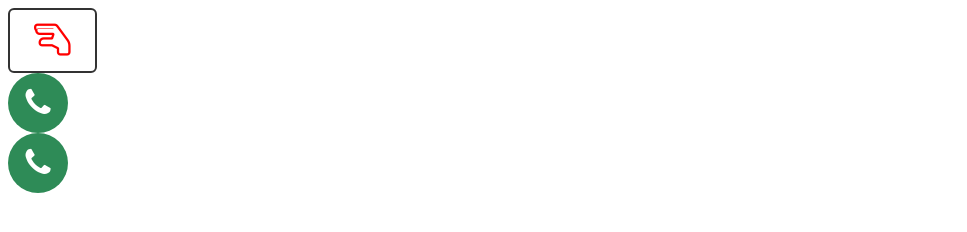
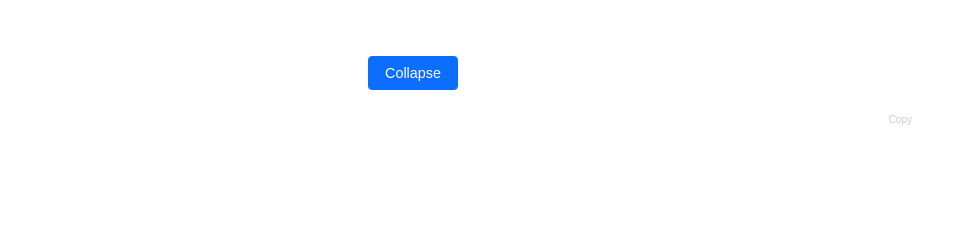
Before and after one commit to belokopytova/animation-task, a website built with webpack: page src/index.html in a window 1280 px wide. Shown: the whole page, without its empty margins (0-967 px from the left). Built offline with nearby package versions, Linux system fonts and the light colour scheme.

Commit message:
обновлены файлы, исправлено название

```diff
--- a/src/css/style.css
+++ b/src/css/style.css
@@ -1,35 +1,78 @@
-.chameleon{
-    display: inline-block;
-    color: white;
-    border: 2px solid #333;
-    border-radius: 6px;
-    font-size: xx-large;
-    cursor: pointer;
-    padding: 12px 24px;
+* {
+  margin: 0;
+  padding: 0;
 }
 
-.chameleon-animation{
-    color: red;
-}
-.chameleon-animation:hover{
-    color: blue;
+body {
+  height: 100%;
+  width: 100%;
+  font-family: Arial, Helvetica, sans-serif;
 }
 
-/* TODO: write your code here */
+.widget_collapse {
+  width: 600px;
+  max-width: 100%;
+  margin: 2rem auto;
+  padding: 1.5rem 1.75rem;
+  box-sizing: border-box;
+  background-color: #ffffff;
+}
 
+.widget_controls {
+  margin-bottom: 0.75rem;
+}
 
-/* Coin Sample Starter */
-.coin{
-    width: 60px;
-    height: 60px;
-    border-radius: 50%;
-    display: flex;
-    justify-content: center;
-    align-items: center;
-    flex-direction: column;
-    cursor: pointer;
-    font-weight: 700;
-    font-size: xx-large;
-    background: seagreen;
-    color: white;
+.widget_button {
+  display: inline-block;
+  padding: 0.5rem 1rem;
+  border-radius: 0.25rem;
+  border: 1px solid #0d6efd;
+  box-sizing: border-box;
+  background-color: #0d6efd;
+  color: #ffffff;
+  font-weight: 500;
+  font-size: 0.9rem;
 }
+
+.widget_button:hover {
+  cursor: pointer;
+  background-color: #0b5ed7;
+  border-color: #0b5ed7;
+  box-shadow: 0 0 0 0.2rem rgba(13, 110, 253, 0.25);
+}
+
+.widget_button:focus {
+  outline: none;
+}
+
+.widget_footer {
+  overflow: hidden;
+  border-radius: 0.25rem;
+  border: 1px solid #e9ecef;
+}
+
+.widget_footer_text {
+  padding: 1.25rem 1.5rem;
+  line-height: 1.5rem;
+  color: #212529;
+  font-size: 0.9rem;
+}
+
+.widget_copy {
+  text-align: right;
+  padding-top: 10px;
+  font-size: 10px;
+  color: #ccc;
+}
+
+.show {
+  opacity: 1;
+  max-height: 500px;
+  transition: opacity 0.1s 0.1s ease-in, max-height 1s ease-in;
+}
+
+.collapse {
+  opacity: 0;
+  max-height: 0;
+  transition: max-height 1s ease-out, opacity 0.7s 0.7s ease-out;
+}
--- a/src/index.html
+++ b/src/index.html
@@ -1,25 +1,12 @@
 <!DOCTYPE html>
 <html lang="en">
 <head>
-    <meta charset="UTF-8">
-    <meta name="viewport" content="width=device-width, initial-scale=1.0">
-    <meta http-equiv="X-UA-Compatible" content="ie=edge">
-    <title>Document</title>
-    <link rel="stylesheet" href="https://stackpath.bootstrapcdn.com/font-awesome/4.7.0/css/font-awesome.min.css">
+  <meta charset="UTF-8">
+  <meta name="viewport" content="width=device-width, initial-scale=1.0">
+  <meta http-equiv="X-UA-Compatible" content="ie=edge">
+  <title>Анимация</title>
 </head>
-</head>
-
 <body>
-    <div class="chameleon chameleon-animation">
-        <i class="fa fa-hand-lizard-o" aria-hidden="true"></i>
-    </div>
-
-    <div class="coin coin-animation">
-        <i class="fa fa-phone" aria-hidden="true"></i>
-    </div>
-
-    <div class="coin coin_2"  id="coin_2">
-        <i class="fa fa-phone" aria-hidden="true"></i>
-    </div>
+  <div class="main_container"></div>
 </body>
 </html>
--- a/src/index.js
+++ b/src/index.js
@@ -1,5 +1,3 @@
 import './css/style.css';
 
 import './js/app';
-
-// TODO: write your code in app.js
```
Also changed, not shown: src/js/__tests__/app.test.js (deleted, +0 -3 lines), .appveyor.yml (deleted), 2 other files.
